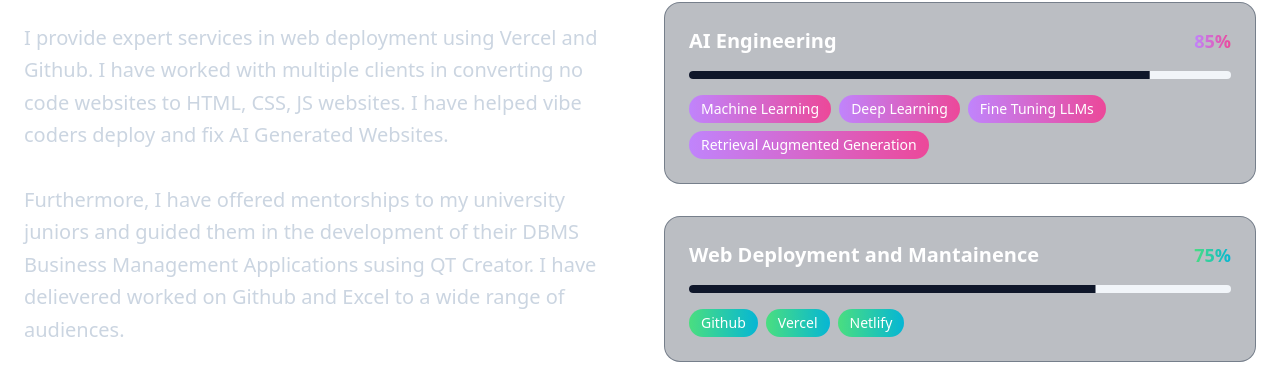
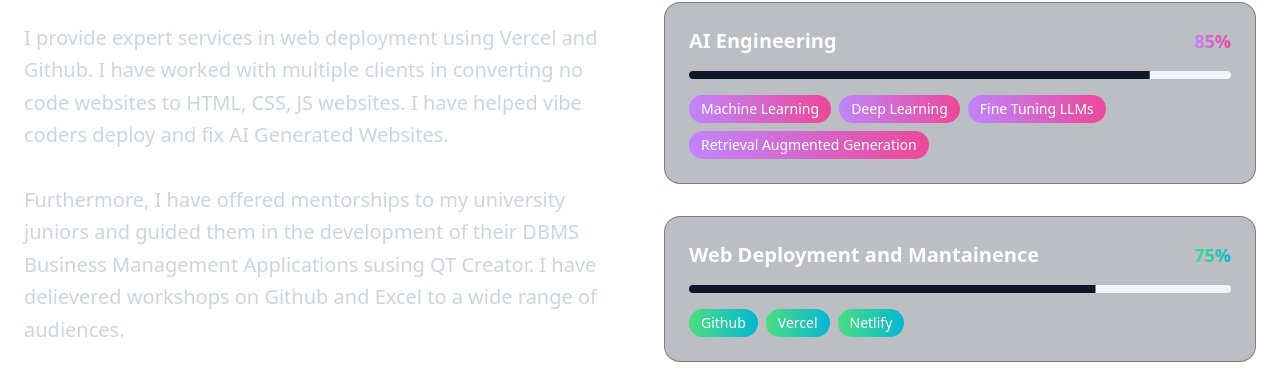
Before and after one commit to Maliksaad231224/Portfolio-MSA, a React (Vite) app: page / in a window 1280 px wide. Shown: the part 3987-4379 px from the top of the page. Built offline with nearby package versions, Linux system fonts and the light colour scheme.

Commit message:
Update Skills.tsx

```diff
--- a/src/components/Skills.tsx
+++ b/src/components/Skills.tsx
@@ -54,7 +54,7 @@ const Skills = () => {
             </p>
                   <p className="text-xl text-slate-300 mb-8 leading-relaxed">
               Furthermore, I have offered mentorships to my university juniors and guided them in the development of their
-              DBMS Business Management Applications susing QT Creator. I have delievered worked on Github and Excel to a wide
+              DBMS Business Management Applications susing QT Creator. I have delievered workshops on Github and Excel to a wide
               range of audiences.
             </p>
 
```
